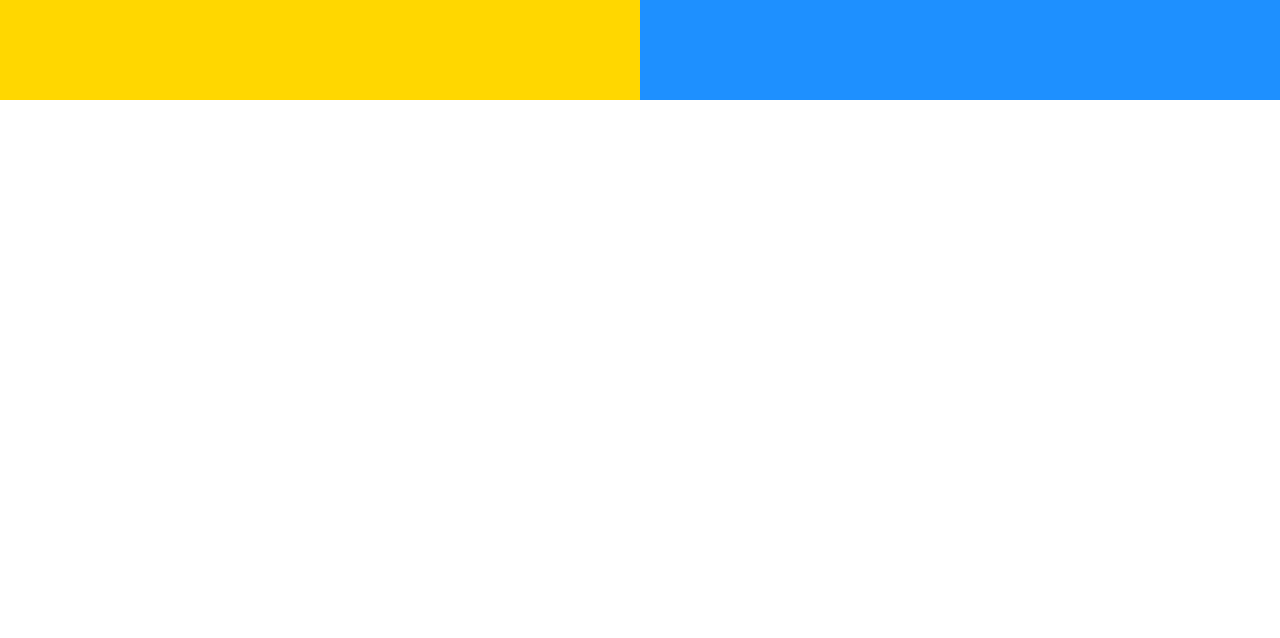
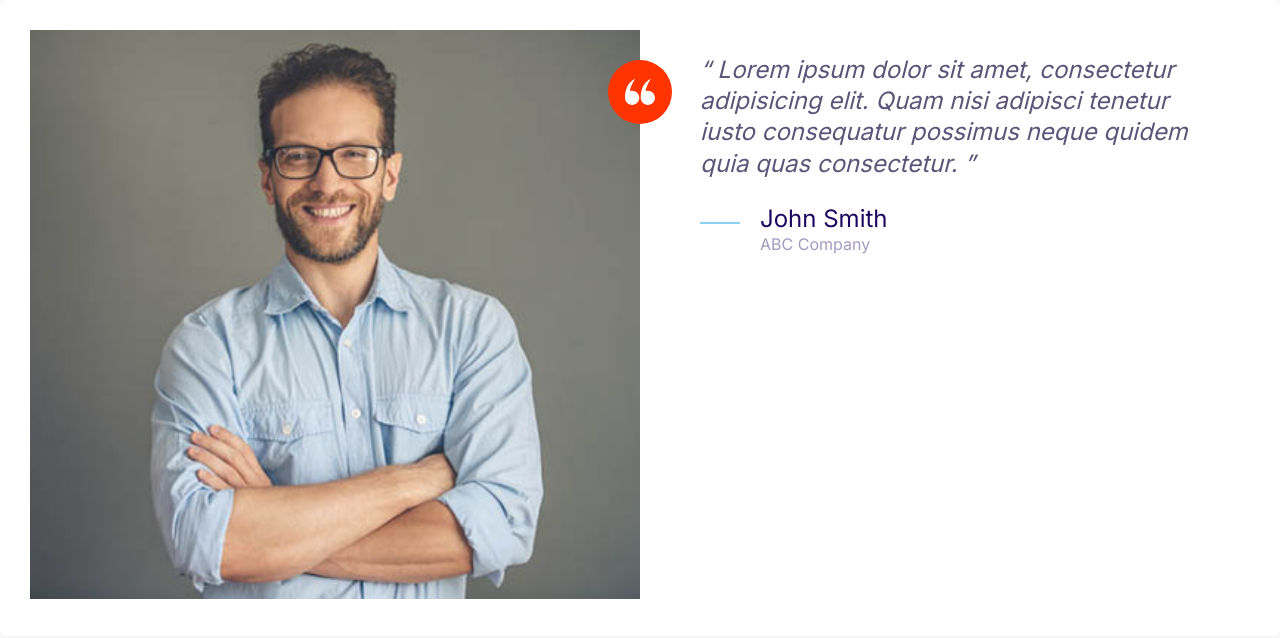
Before and after one commit to Daoud-babaammi/Doushify, a plain HTML site: page index.html in a window 1280 px wide. Drawn offline with Linux system fonts and the light colour scheme.

Commit message:
Define testimonial.

```diff
--- a/css/styles.css
+++ b/css/styles.css
@@ -163,6 +163,15 @@ a {
     fill: var(--color-primary);
 }
 
+.icon--white {
+    fill: white;
+}
+
+.icon--small {
+    width: 30px;
+    height: 30px;
+}
+
 .icon-container {
     background: #f3f9fa;
     width: 64px;
@@ -171,6 +180,10 @@ a {
     display: inline-flex;
     justify-content: center;
     align-items: center;
+}
+
+.icon-container--accent {
+    background: var(--color-accent);
 }
 
 /* Buttons */
@@ -448,3 +461,33 @@ right: 5%;
         grid-template-columns: 1fr 1fr 1fr;
     }
 }
+
+/* Testimonials */
+
+.testimonial {
+    padding: 3rem;
+}
+
+.testimonial__image {
+    position: relative;
+}
+
+.testimonial__image > img {
+    width: 100%;
+}
+
+.testimonial__image > .icon-container {
+position: absolute;
+top: 3rem;
+right: -32px;
+}
+
+@media screen and (min-width: 768px) {
+    .testimonial .quote,
+    .testimonial .quote__author {
+font-size: 2.4rem;
+    }
+    .testimonial .quote {
+        margin-left: 6rem;
+    }
+}
--- a/index.html
+++ b/index.html
@@ -15,9 +15,37 @@
     <link rel="stylesheet" href="/css/styles.css" />
   </head>
   <body>
-    <div class="grid grid--1x2">
-      <div style="height: 100px; background: gold"></div>
-      <div style="height: 100px; background: dodgerblue"></div>
+    <div class="card testimonial">
+      <div class="grid grid--1x2">
+        <div class="testimonial__image">
+          <img src="images/testimonial.jpg" alt="A happy customer." />
+          <span class="icon-container icon-container--accent">
+            <svg class="icon icon--white icon--small">
+              <use xlink:href="images/sprite.svg#quotes"></use>
+            </svg>
+          </span>
+        </div>
+        <blockquote class="quote">
+          <p class="quote__text">
+            Lorem ipsum dolor sit amet, consectetur adipisicing elit. Quam nisi
+            adipisci tenetur iusto consequatur possimus neque quidem quia quas
+            consectetur.
+          </p>
+          <footer>
+            <div class="media">
+              <div class="media__image">
+                <svg class="icon icon--primary quote__line">
+                  <use xlink:href="images/sprite.svg#line"></use>
+                </svg>
+              </div>
+              <div class="media__body">
+                <h3 class="media__title quote__author">John Smith</h3>
+                <p class="quote__organization">ABC Company</p>
+              </div>
+            </div>
+          </footer>
+        </blockquote>
+      </div>
     </div>
   </body>
 </html>
```
Also changed, not shown: componts/testimonial.html (added, +32 -0 lines), images/banner.png (added), images/easy.jpg (added), images/fast.jpg (added), images/ipad.png (added), images/logo.png (added), images/support.jpg (added), images/testimonial.jpg (added), images/wordpress.jpg (added).
